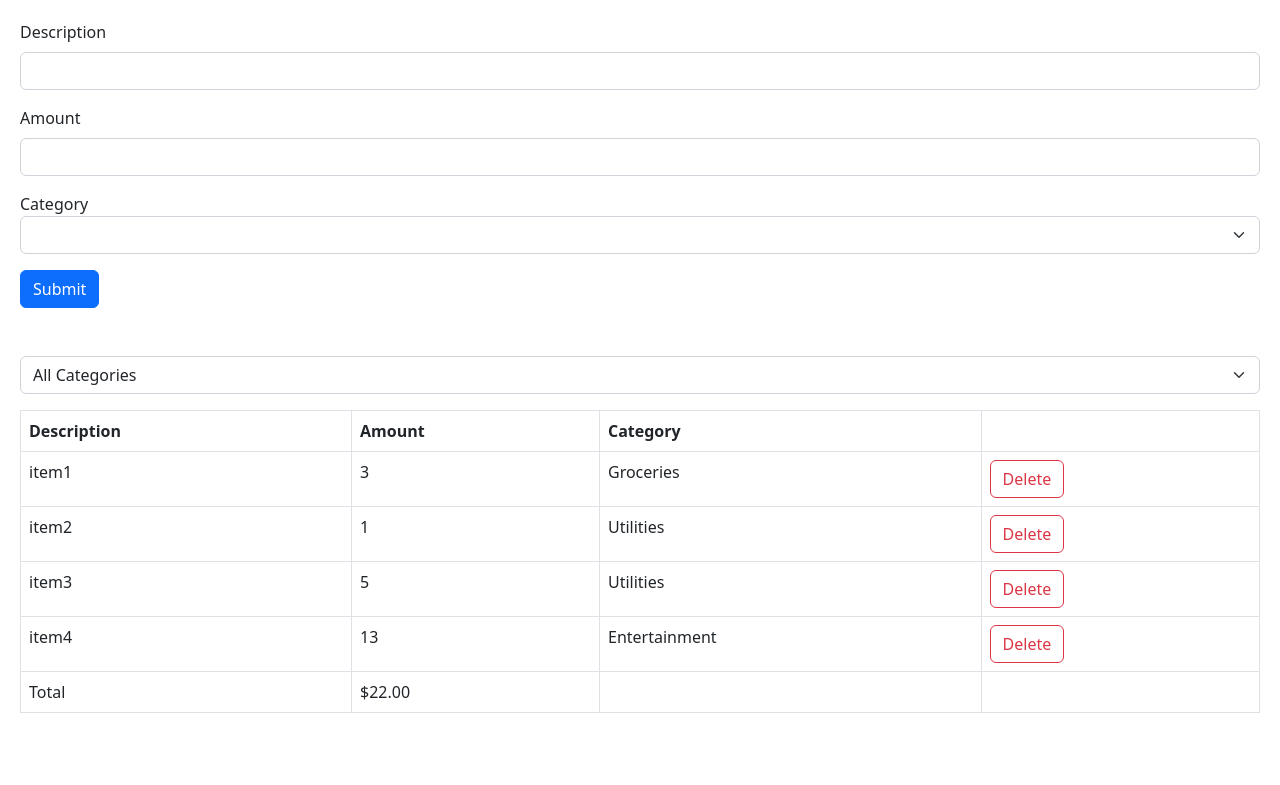
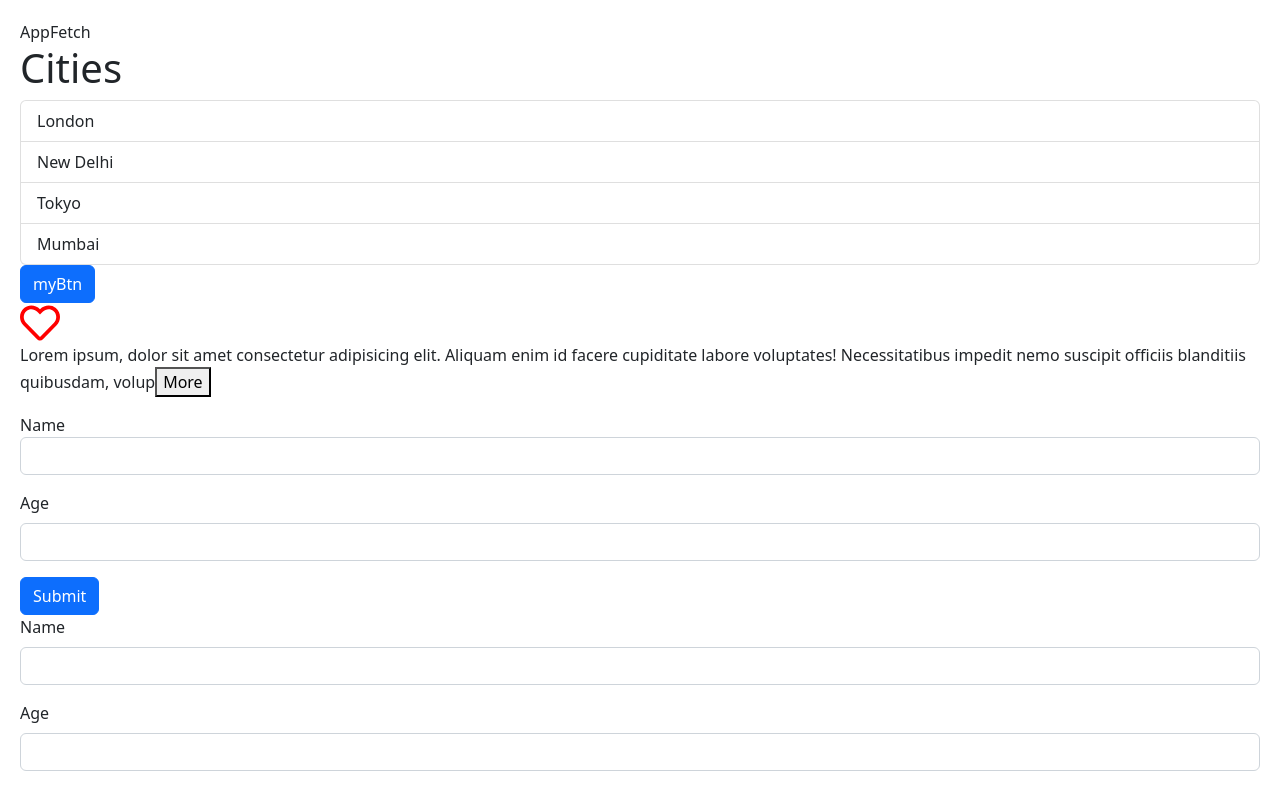
Before and after one commit to YashdeepN/react-ts-01, a React (Vite) app in the folder react-app/: page / in a window 1280 px wide. Shown: the top 785 px of the page. Built offline with nearby package versions, Linux system fonts and the light colour scheme.

Commit message:
Fetch data initial commit

```diff
--- a/react-app/package.json
+++ b/react-app/package.json
@@ -11,6 +11,7 @@
   },
   "dependencies": {
     "@hookform/resolvers": "^5.1.1",
+    "axios": "^1.10.0",
     "bootstrap": "^5.2.3",
     "react": "^19.1.0",
     "react-dom": "^19.1.0",
--- /dev/null
+++ b/react-app/src/components/fetch/components/AppFetch.tsx
@@ -0,0 +1,7 @@
+import React from "react";
+
+const AppFetch = () => {
+  return <div>AppFetch</div>;
+};
+
+export default AppFetch;
--- a/react-app/src/main.tsx
+++ b/react-app/src/main.tsx
@@ -4,10 +4,12 @@
 import "./index.css";
 import "bootstrap/dist/css/bootstrap.css";
 import MyApp from "./components/expense-tracker/components/MyApp.tsx";
+import AppFetch from "./components/fetch/components/AppFetch.tsx";
 
 createRoot(document.getElementById("root")!).render(
   <StrictMode>
-    {/* <App /> */}
+    <AppFetch />
+    <App />
     <MyApp />
   </StrictMode>
 );
```
Also changed, not shown: 1 other file (tests, documents, lock files or other folders).
